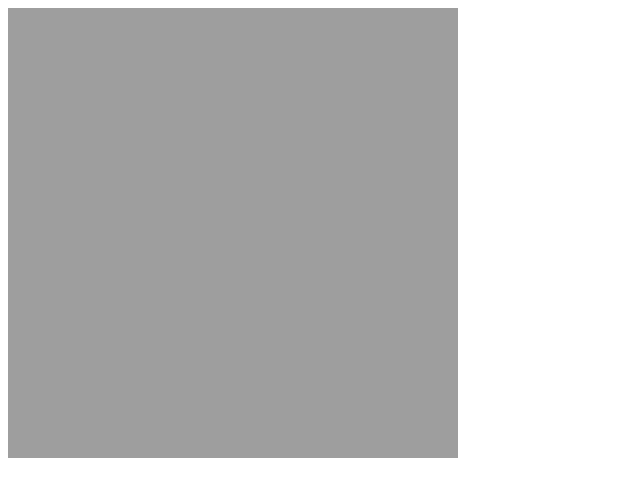
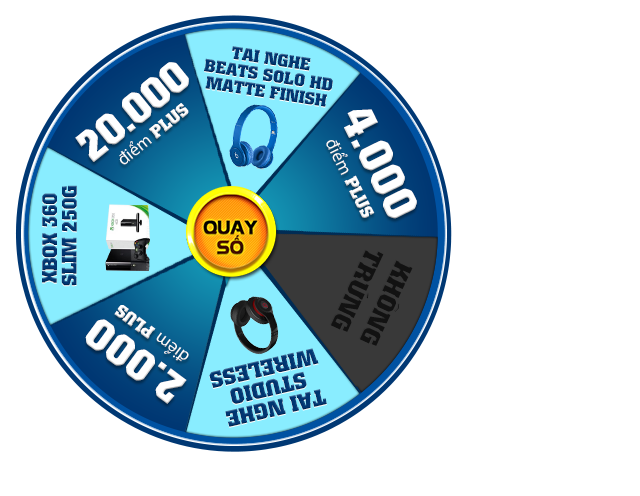
Before and after one commit to nmquyet/js-sample, a plain HTML site: page spinwheel/quayso.html in a window 1280 px wide. Shown: the whole page, without its empty margins (0-640 px from the left). Drawn offline with nearby package versions, Linux system fonts and the light colour scheme.

Commit message:
Update image url

```diff
--- a/spinwheel/quayso.html
+++ b/spinwheel/quayso.html
@@ -10,9 +10,9 @@
     $(document).ready(function() {
 		wheel = new SpinWheel({
             canvas: 'wheelcanvas',
-            image: 'https://img.123pay.vn/imgmyplus/promotion/vong-quay-may-man/img/08-14/bg.png',          // Wheel active image
-            disabledImage: 'https://img.123pay.vn/imgmyplus/promotion/vong-quay-may-man/img/08-14/bg.png',  // Wheel disable image
-            startImage: 'https://img.123pay.vn/imgmyplus/promotion/vong-quay-may-man/img/07-14/btn.png',    // Wheel center button image
+            image: 'images/bg.png',          // Wheel active image
+            disabledImage: 'images/bg.png',  // Wheel disable image
+            startImage: 'images/btn.png',    // Wheel center button image
             fps: 120,           // The larger this value is, the smoother and faster the wheel will spin
             disabled: false,    // Set this flag to disable onclick event
             click: function() { // Click event on wheel
@@ -27,7 +27,7 @@
 	                            // wheel.showAnimatedMessage(data.message);
 
 	                            // display prize image
-	                            wheel.drawPrize('https://img.123pay.vn/imgmyplus/promotion/vong-quay-may-man/img/08-14/20plus.png');
+	                            wheel.drawPrize('images/20plus.png');
 	                            // disable wheel's onclick event
 	                            wheel.disable();
 	                        }, 500);
```
Also changed, not shown: spinwheel/images/20plus.png (added), spinwheel/images/bg.png (added), spinwheel/images/btn.png (added), 1 other file.
